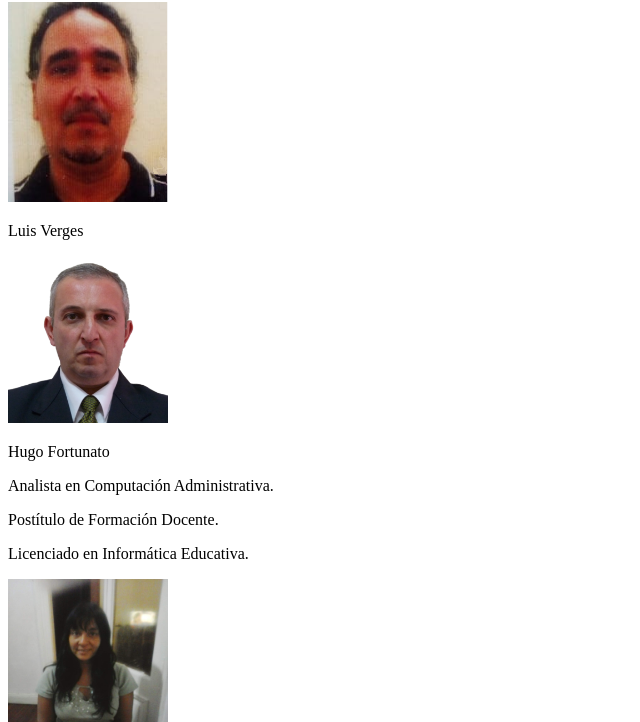
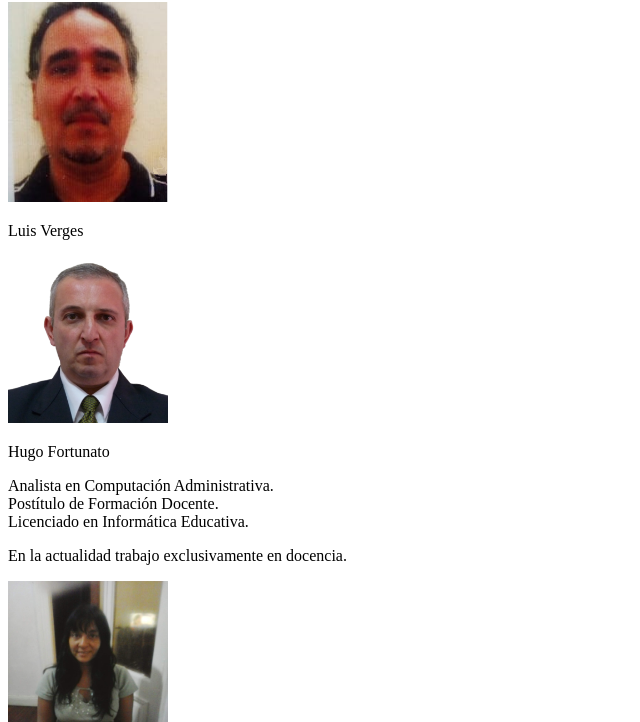
Before and after one commit to Webbasicogrupo7/TP-Grupo7, a plain HTML site: page el equipo/equipo.html in a window 1280 px wide. Shown: the part 78-800 px from the top of the page, without its empty margins (0-640 px from the left). Drawn offline with Linux system fonts and the light colour scheme.

Commit message:
perfil personal

```diff
--- a/el equipo/equipo.html
+++ b/el equipo/equipo.html
@@ -18,9 +18,11 @@
 
 <img src="../images/hugo.png"  width="160" alt="Hugo Fortunato">
 <p>Hugo Fortunato</p>
-<p>Analista en Computación Administrativa. </p>
-<p>Postítulo de Formación Docente.</p>
-<p>Licenciado en Informática Educativa.</p>
+<p>Analista en Computación Administrativa. <br>
+Postítulo de Formación Docente. <br>
+
+Licenciado en Informática Educativa.</p>
+<p>En la actualidad trabajo exclusivamente en docencia.</p>
 
 <section laura>
 <img src="../images/laura.jpg" width="160" height="200" alt="Laura Markus">
```
